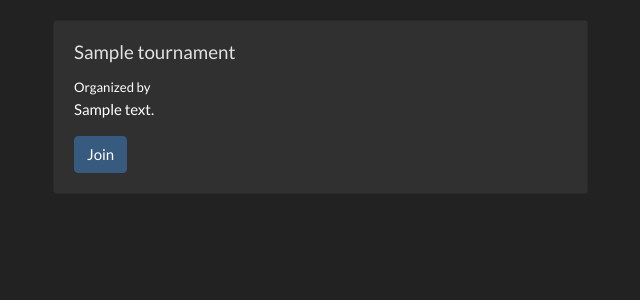
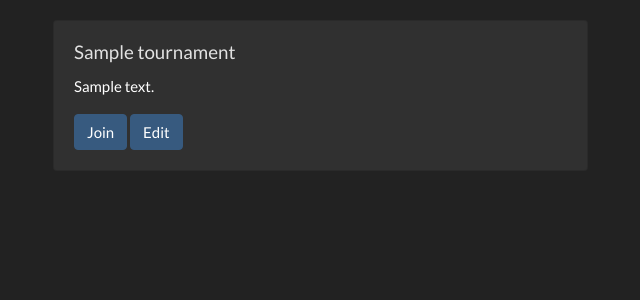
Before and after one commit to dj505/ArrowTracker, a Flask app: page /tournaments/join in a window 1280 px wide. Shown: the part 71-371 px from the top of the page, without its empty margins (37-677 px from the left). Run offline with Flask 2, Linux system fonts and the light colour scheme; a user stored in the database is signed in; tables that the repository leaves empty hold one stand-in row (values such as "Sample post"); parts of the project's set-up code (start-up, migrations or seed data) failed here and were passed over; some libraries are stand-ins or nearby versions.

Commit message:
small edit

```diff
--- a/app/templates/join_tournament.html
+++ b/app/templates/join_tournament.html
@@ -16,9 +16,11 @@
         <div class="card">
           <div class="card-body">
             <h5 class="card-title">{{tournament.name}}</h5>
-            <small>Organized by {{tournament.author}}</small>
             <p class="card-text">{{tournament.description}}</p>
             <a href="#" class="btn btn-primary">Join</a>
+            {% if current_user.id == tournament.user_id %}
+              <a href="#" class="btn btn-primary">Edit</a>
+            {% endif %}
           </div>
         </div>
       </div>
```
